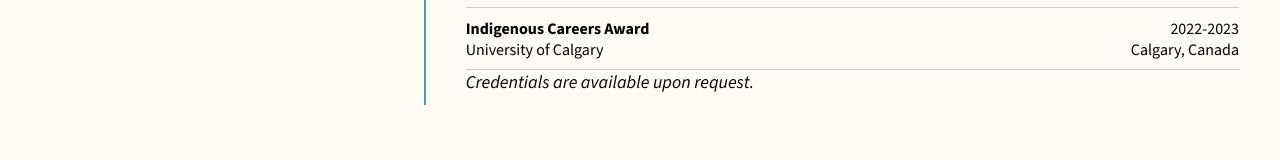
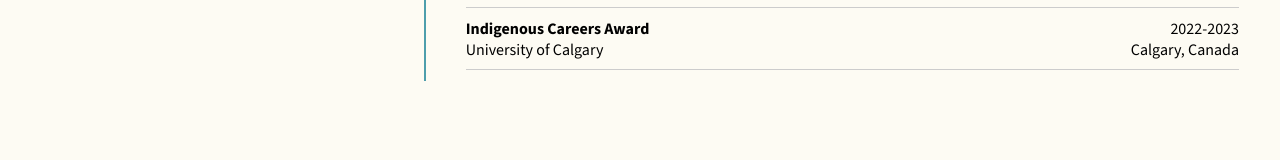
Before and after one commit to tlavo/TLavoie, a React (Create React App) app in the folder portfolio/: page /TLavoie/education in a window 1280 px wide. Shown: the part 517-677 px from the top of the page. Built offline with nearby package versions, Linux system fonts and the light colour scheme.

Commit message:
slight formatting

```diff
--- a/portfolio/src/App.css
+++ b/portfolio/src/App.css
@@ -47,7 +47,7 @@
 }
 
 .scrollable {
-    height: 555px; /* Adjust this height as needed */
+    height: 529px; /* Adjust this height as needed */
     overflow-y: scroll;
 }
 
@@ -93,6 +93,7 @@
     display: table;
     clear: both;
 }
+
 /* NAVIGATION */
 .navbar {
     background: #4e9eac;
@@ -218,7 +219,6 @@
 
 .project-card {
     position: relative;
-    /* border: 1px solid #ddd; */
     background-color: #fde3e4;
     border-radius: 5px;
     overflow: hidden;
--- a/portfolio/src/components/Education.js
+++ b/portfolio/src/components/Education.js
@@ -79,11 +79,6 @@
           </div>
         </div>
       </div>
-      <p>
-        <i>
-          Credentials are available upon request.
-        </i>
-      </p>
     </div>
   );
 }
```
